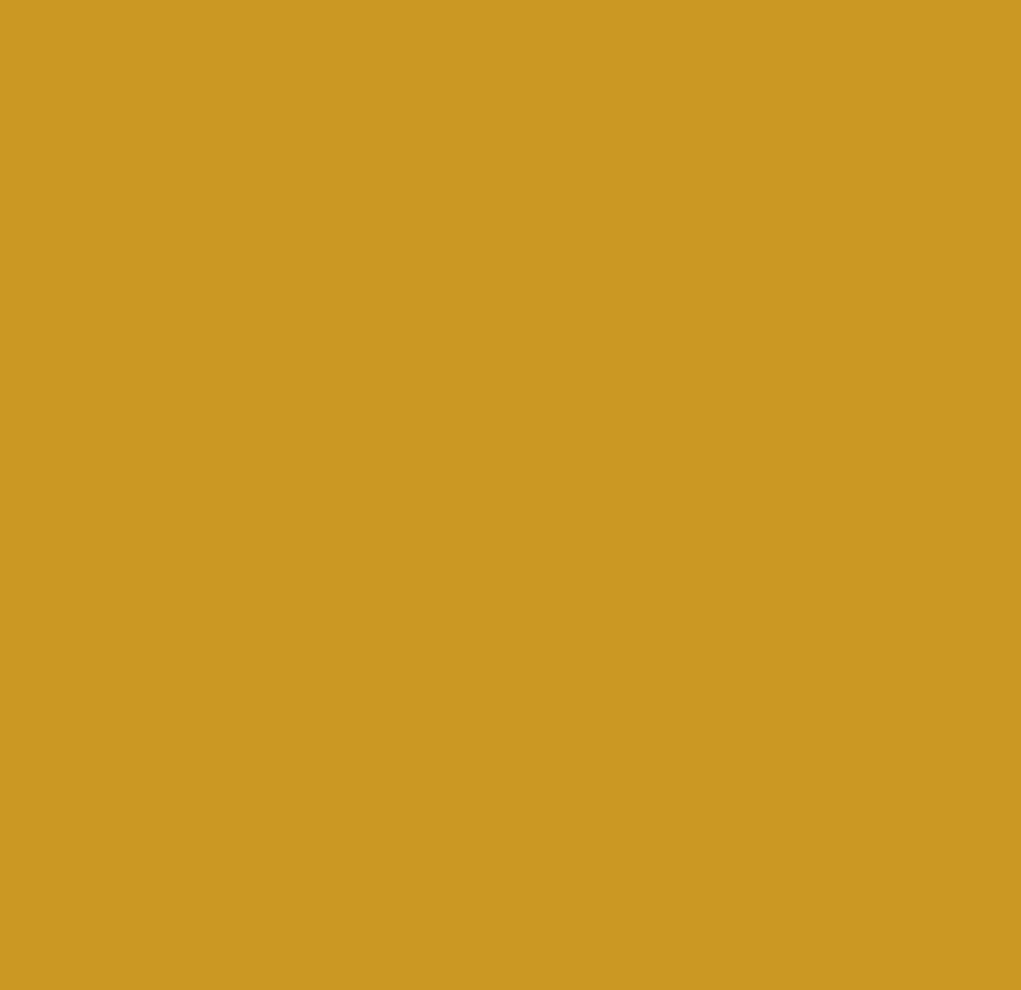
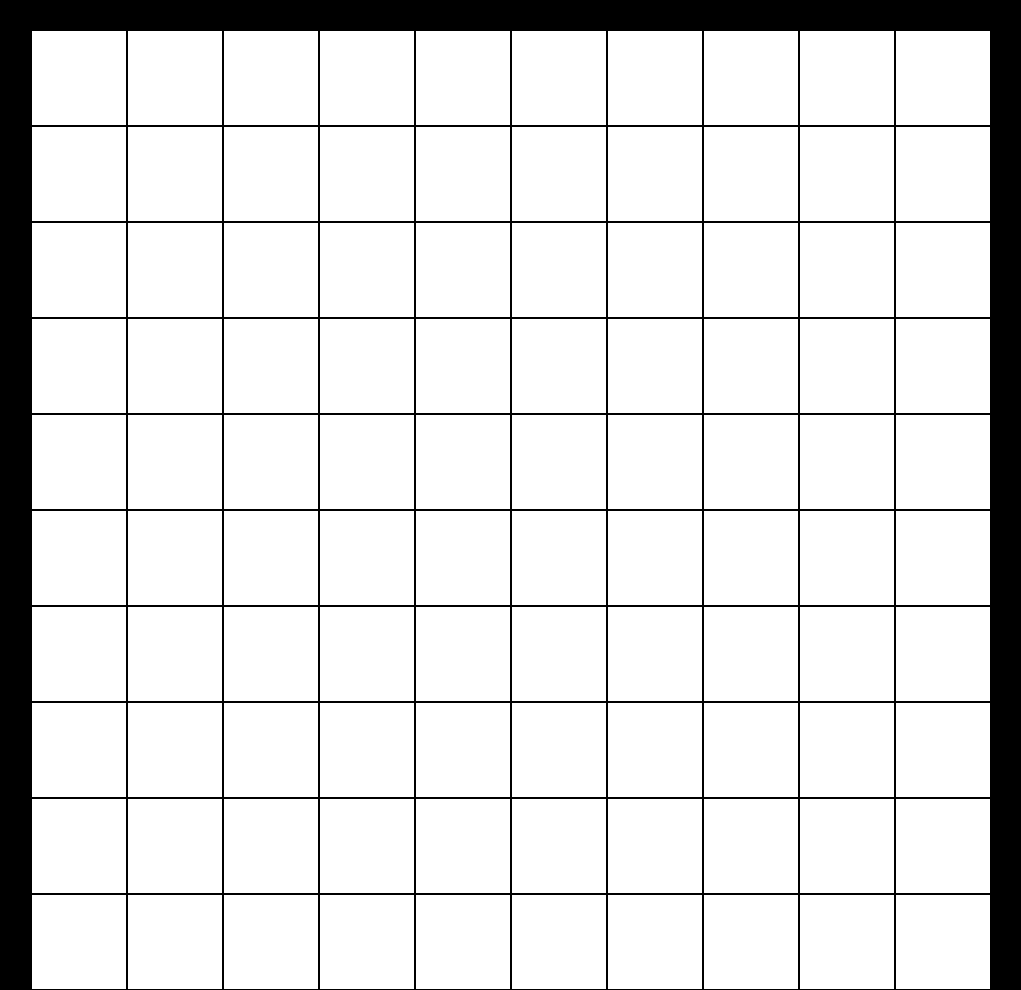
Before and after one commit to TermFerd/etch-a-sketch, a plain HTML site: page index.html in a window 1280 px wide. Shown: the whole page, without its empty margins (129-1150 px from the left). Before the commit the page ends 800 px from the top, so only its background shows below. Drawn offline with Linux system fonts and the light colour scheme.

Commit message:
got the grid working!
now need to change the grid color as you hover

```diff
--- a/index.html
+++ b/index.html
@@ -7,7 +7,12 @@
 	<title></title>
 </head>
 <body>
-	<div class="main"></div>
+	<div class="main">
+		<div class="container-wrapper">
+			<div class="container">
+			</div>
+		</div>
+	</div>
 
 
 <script src="script.js"></script>
--- a/script.js
+++ b/script.js
@@ -0,0 +1,14 @@
+const container = document.querySelector('.container');
+
+function createGrid (gridNumber) {
+    let gridArea = gridNumber * gridNumber;
+    for (let i = 1; i <= gridArea; i++) {
+        let gridItem = document.createElement('div');
+        container.style.gridTemplateColumns = `repeat(${gridNumber}, 1fr)`;
+        container.style.gridTemplateRows = `repeat(${gridNumber}, 1fr)`;
+        container.insertAdjacentElement('beforeend', gridItem);
+    }
+}
+
+
+createGrid(10);
--- a/styles.css
+++ b/styles.css
@@ -7,7 +7,7 @@
 
 html, body {
 	margin: 0;
-    background-color: #cb9824;
+    background-color: black;
     display: flex;
     flex-direction: column;
     height: 100%;
@@ -17,4 +17,26 @@ html, body {
 .main {
     height: 100%;
     width: 100%;
+    border: none;
 }
+
+.container {
+    display: grid;
+    width: 100%;
+    height: 100%;
+    position: absolute;
+    background-color: white;
+    border: none;
+}
+
+.container-wrapper {
+    height: 75vw;
+    width: 75vw;
+    margin: 30px auto;
+    position: relative;
+    border: none;
+}
+
+div {
+    border: 0.2px solid black;
+}
```
